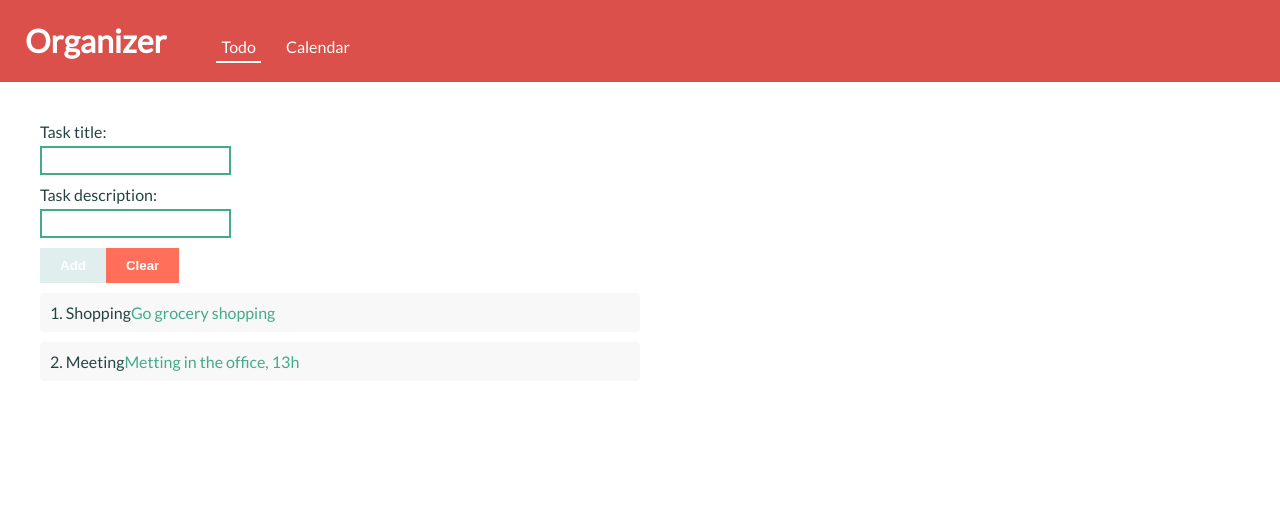
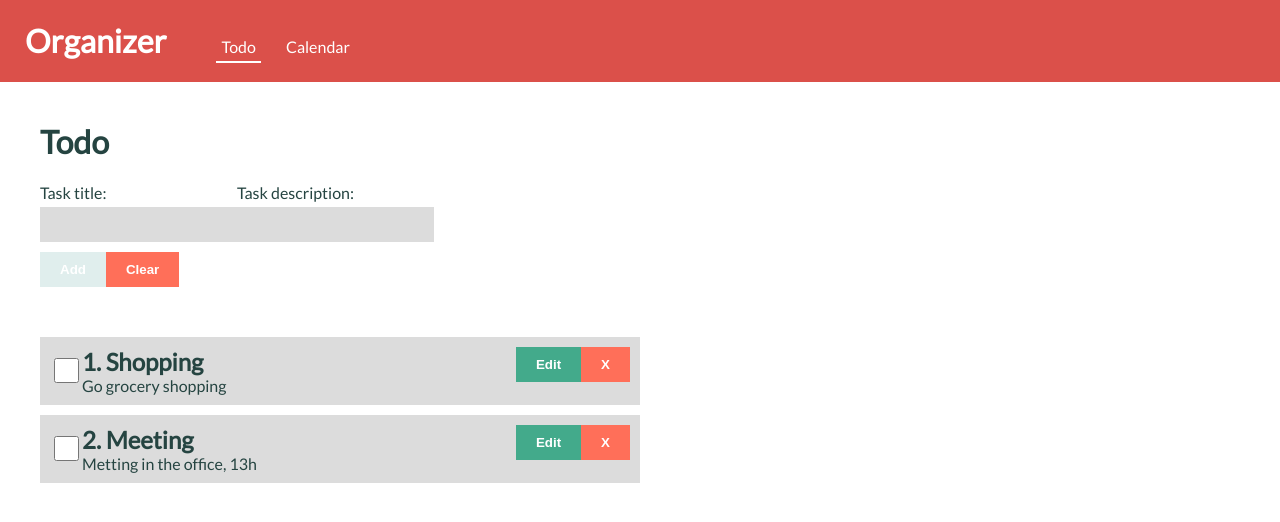
Before and after one commit to Vedrana44/organization-app, an Angular app: page /todo in a window 1280 px wide. Shown: the top 522 px of the page. Built offline with nearby package versions, Linux system fonts and the light colour scheme.

Commit message:
Development of the check option

```diff
--- a/src/app/todo/todo-form/todo-form.component.scss
+++ b/src/app/todo/todo-form/todo-form.component.scss
@@ -1,5 +1,6 @@
 .field{
     margin-bottom: 10px;
+    display: inline-block;
     label{
         padding-bottom: 5px;
         display: block;
--- a/src/app/todo/todo.component.html
+++ b/src/app/todo/todo.component.html
@@ -1,9 +1,19 @@
+<h1>Todo</h1>
+
 <app-todo-form></app-todo-form>
 
 <div class="todo-list">
-    <div class="todo-item" *ngFor="let todo of todos; let i = index" (click)="onEditItem(i)">
-        <span>{{ i + 1 }}. </span>
-        <span>{{ todo.title }}</span>
-        <span class="todo-description">{{ todo.description }}</span>
+    <div class="todo-item" *ngFor="let todo of todos; let i = index">
+        <div>
+           <input type="checkbox" [(ngModel)]="todo.completed" />
+        </div>
+        <div [ngClass]="{'checked': todo.completed}">
+            <h2><span>{{ i + 1 }}. </span>{{ todo.title }}</h2>
+            <p class="todo-description">{{ todo.description }}</p>
+        </div>
+        <div class="item-buttons">
+            <button class="btn-secondary" type="button" (click)="onEditItem(i)">Edit</button>
+            <button class="btn-tertiary" type="button" (click)="onRemove(i)">X</button>
+        </div>
     </div>
 </div>
--- a/src/app/todo/todo.component.scss
+++ b/src/app/todo/todo.component.scss
@@ -1,14 +1,27 @@
 @import '../../sass/variables';
 
 .todo-list{
-    max-width: 50%;
+    margin-top: 50px;
+    max-width: 600px;
     .todo-item{
-        background-color: #F8F8F8;
-        border-radius: 4px;
+        div{
+            display: inline-block;
+            vertical-align: middle;
+        }
+        background-color: $light-gray;
         padding: 10px;
         margin: 10px 0;
-    }
-    .todo-description{
-        color: $color-secondary;
+        position: relative;
+        .item-buttons{
+            position: absolute;
+            right: 10px;
+        }
+        input[type=checkbox] {
+            width: 25px;
+            height: 25px;
+        }
+        .checked {
+            text-decoration: line-through;
+        }
     }
 }
--- a/src/app/todo/todo.component.ts
+++ b/src/app/todo/todo.component.ts
@@ -37,4 +37,8 @@ export class TodoComponent implements OnInit, OnDestroy {
     this.todoService.startedEditing.next(index);
   }
 
+  onRemove(index: number) {
+    this.todoService.removeTodo(index);
+  }
+
 }
--- a/src/sass/_variables.scss
+++ b/src/sass/_variables.scss
@@ -3,3 +3,6 @@ $main-font-family: 'Lato', sans-serif;
 $color-primary: #254441;
 $color-secondary: #43AA8B;
 $color-tertiary: #FF6f59;
+
+$light-gray: #DCDCDC;
+$darker-gray: #B8B8B8;
--- a/src/sass/styles.scss
+++ b/src/sass/styles.scss
@@ -17,7 +17,6 @@ a{
 // Buttons
 .btn{
     padding: 10px 20px;
-    // border-radius: 4px;
     border: none;
     color: #fff;
     font-weight: 600;
@@ -49,7 +48,16 @@ a{
 
 // Input
 input{
-    border: 2px solid $color-secondary;
-    // border-radius: 4px;
-    padding: 5px;
+    background-color: $light-gray;
+    padding: 8px;
+    border: 2px solid $light-gray;
+    &:focus{
+        border: 2px solid $darker-gray;
+        outline: none;
+    }
 }
+
+// Reset
+p, h2{
+    margin: 0;
+}
```
